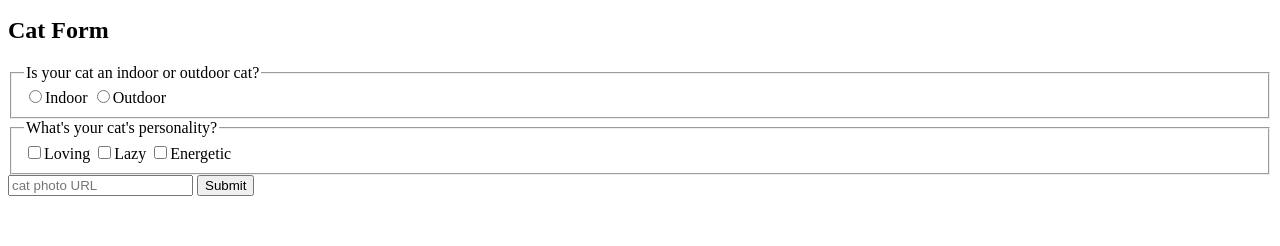
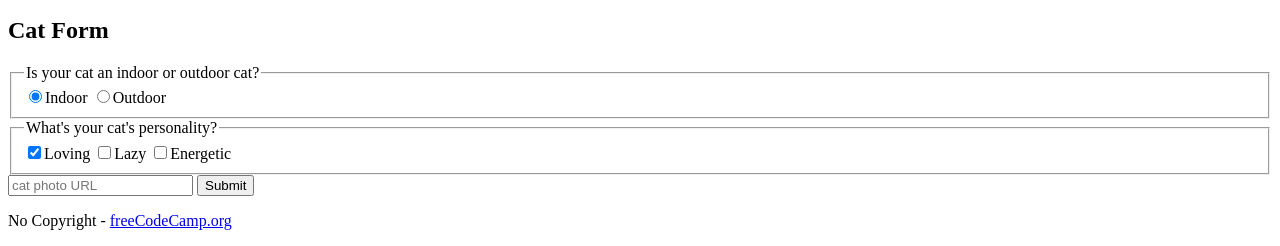
Before and after one commit to hilmimallick/freecodecamp-catphotoapp-practice, a plain HTML site: page index.html in a window 1280 px wide. Shown: the part 1419-1665 px from the top of the page. Before the commit the page ends 1623 px from the top, so only its background shows below. Drawn offline with Linux system fonts and the light colour scheme.

Commit message:
finished off the project with a footer

```diff
--- a/index.html
+++ b/index.html
@@ -64,6 +64,7 @@
                 type="radio"
                 name="indoor-outdoor"
                 value="indoor"
+                checked
               />Indoor</label
             >
             <label
@@ -82,6 +83,7 @@
               type="checkbox"
               name="personality"
               value="loving"
+              checked
             /><label for="lovinig">Loving</label>
             <input
               id="lazy"
@@ -106,5 +108,8 @@
         </form>
       </section>
     </main>
+    <footer>
+      <p> No Copyright - <a href="https://www.freecodecamp.org">freeCodeCamp.org</p>
+    </footer>
   </body>
 </html>
```
